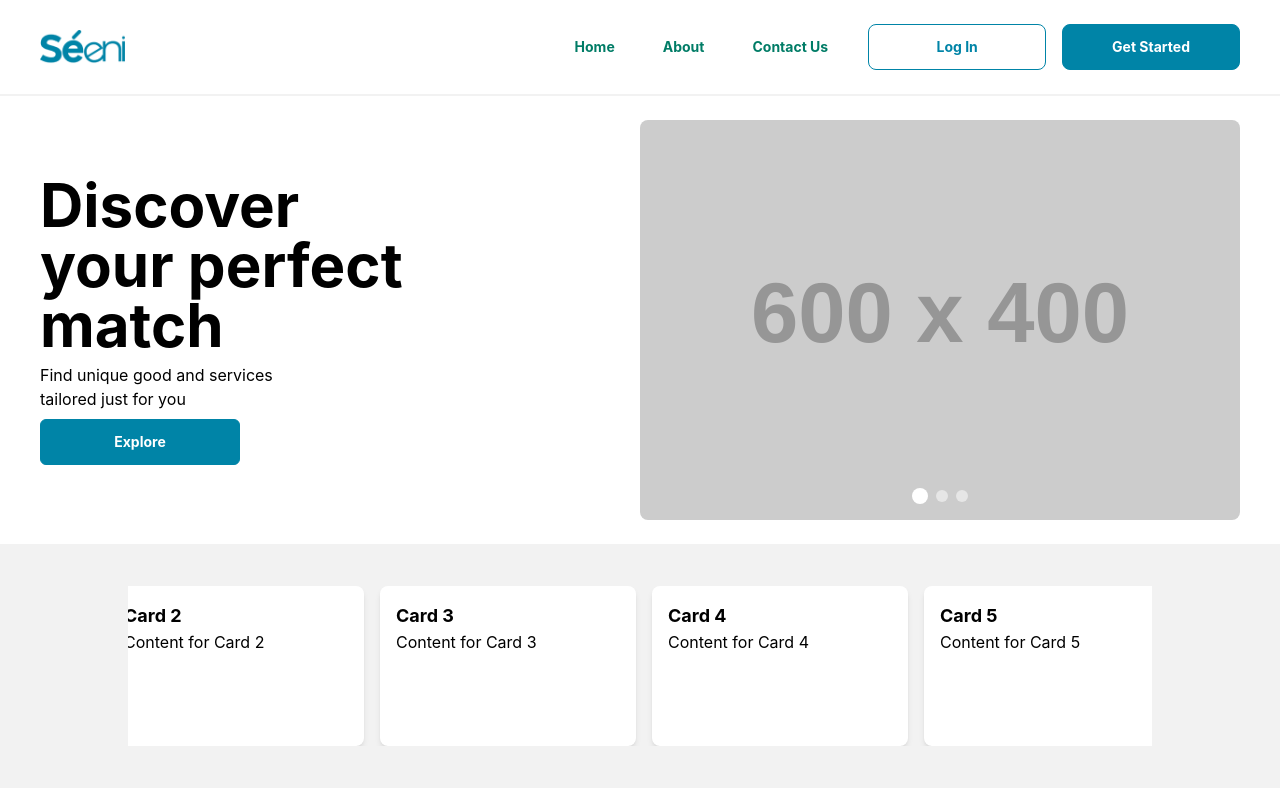
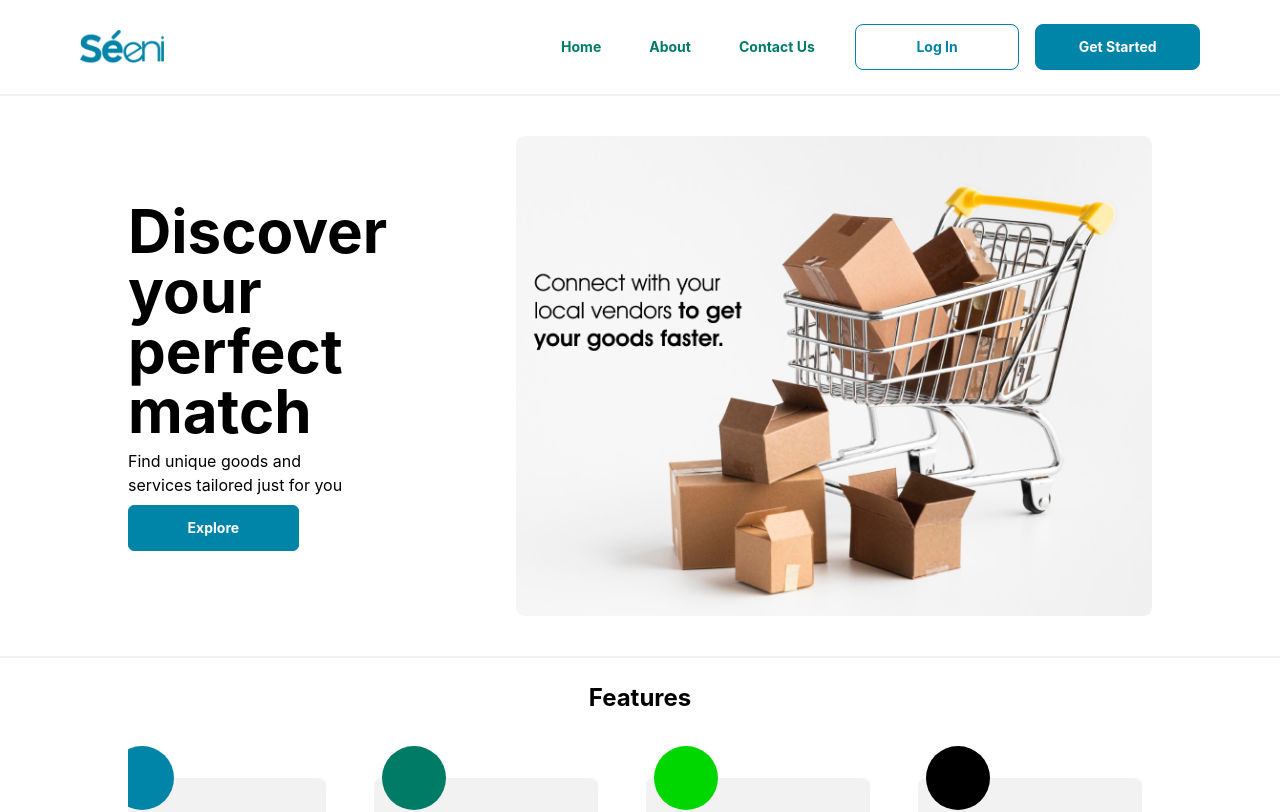
Before and after one commit to SeeniOfficial/frontend, a React (Vite) app: page / in a window 1280 px wide. Shown: the top 812 px of the page. Built offline with nearby package versions, Linux system fonts and the light colour scheme; a web font is replaced by a local one.

Commit message:
feat: complete hero, features, header

```diff
--- a/src/components/Features.jsx
+++ b/src/components/Features.jsx
@@ -1,12 +1,15 @@
-import React, { useEffect, useRef, useState } from "react";
+import React, { useEffect, useRef } from "react";
+import { Link } from "react-router-dom";
 
 const cards = [
-  { id: 1, title: 'Card 1', content: 'Content for Card 1' },
-  { id: 2, title: 'Card 2', content: 'Content for Card 2' },
-  { id: 3, title: 'Card 3', content: 'Content for Card 3' },
-  { id: 4, title: 'Card 4', content: 'Content for Card 4' },
-  { id: 5, title: 'Card 5', content: 'Content for Card 5' },
+  { id: 1, title: "AI Powered Matching", content: "Efficient connections between skills, jobs and preferences" },
+  { id: 2, title: "Hyper-local Focus", content: "Caters to uniqu needs in local markets within a flexible radius" },
+  { id: 3, title: "Digital Presence for All", content: "Simple tools for amll vendors to establish online presence" },
+  { id: 4, title: "Trust-building Mechanisms", content: "Ratings, reviews and secure payments to address trust issues" },
+  { id: 5, title: "Card 5", content: "Content for Card 5" },
 ];
+
+const colors = ["#000000", "#0084A7", "#007C66", "#00D600"];
 
 export const Features = () => {
   const carouselRef = useRef(null);
@@ -44,47 +47,57 @@ export const Features = () => {
 
     startScrolling();
 
-    carousel.addEventListener('mouseenter', pauseScrolling);
-    carousel.addEventListener('mouseleave', resumeScrolling);
+    carousel.addEventListener("mouseenter", pauseScrolling);
+    carousel.addEventListener("mouseleave", resumeScrolling);
 
     return () => {
       pauseScrolling();
-      carousel.removeEventListener('mouseenter', pauseScrolling);
-      carousel.removeEventListener('mouseleave', resumeScrolling);
+      carousel.removeEventListener("mouseenter", pauseScrolling);
+      carousel.removeEventListener("mouseleave", resumeScrolling);
     };
   }, []);
 
   return (
-   <div className="py-10 px-10 md:px-32">
+    <div className="py-8 bg-white px-12 md:px-32 text-center">
+      <p className="font-bold mb-8 -mt-2 text-2xl">Features</p>
       <div className="relative w-full overflow-hidden group">
         <div
           ref={carouselRef}
-        className="flex overflow-x-auto space-x-4 scrollbar-hide scroll-smooth"
+          className="relative py-8 flex overflow-x-auto space-x-12 scrollbar-hide scroll-smooth"
           style={{
-          scrollbarWidth: 'none',
-          msOverflowStyle: 'none',
-          WebkitOverflowScrolling: 'touch'
+            scrollbarWidth: "none",
+            msOverflowStyle: "none",
+            WebkitOverflowScrolling: "touch",
           }}
         >
           {cards.concat(cards).map((card, index) => (
             <div
               key={`${card.id}-${index}`}
-            className="flex-none w-64 h-40 bg-white rounded-lg shadow-md p-4"
+              className="relative flex-none space-y-2 w-56 bg-whyte rounded-lg text-left text-sm py-10 px-2"
             >
-            <h3 className="text-lg font-bold">{card.title}</h3>
-            <p>{card.content}</p>
+              <h3 className="pr-10 text-xl font-bold">{card.title}</h3>
+              <p className="">{card.content}</p>
+              <Link className="font-bold underline">Learn More</Link>
+              <div
+                className="absolute w-16 h-16 rounded-full -top-10 left-2"
+                style={{ backgroundColor: colors[index % colors.length] }}
+              />
             </div>
           ))}
         </div>
         {/* Left Arrow */}
         <div className="hidden group-hover:block absolute top-[50%] -translate-x-0 translate-y-[-50%] left-5 text-2xl rounded-full p-2 bg-black/20 text-white cursor-pointer">
-      <button className="h-6 w-6" onClick={() => scroll(-200)}>right</button>
+          <button className="h-6 w-6" onClick={() => scroll(-200)}>
+            left
+          </button>
         </div>
         {/* Right Arrow */}
         <div className="hidden group-hover:block absolute top-[50%] -translate-x-0 translate-y-[-50%] right-5 text-2xl rounded-full p-2 bg-black/20 text-white cursor-pointer">
-      <button className="h-6 w-6" onClick={() => scroll(200)}>right</button>
+          <button className="h-6 w-6" onClick={() => scroll(200)}>
+            right
+          </button>
         </div>
       </div>
     </div>
-      )
+  );
 };
--- a/src/components/Header.jsx
+++ b/src/components/Header.jsx
@@ -7,7 +7,7 @@ import { Button } from "./Button";
 export const Header = () => {
 
   return (
-    <div className="bg-white dark:bg-drkprimary py-6 flex justify-between items-center px-10">
+    <div className="bg-white dark:bg-drkprimary py-6 flex justify-between items-center px-12 md:px-20">
       <div className="">
      <img src={logo} alt="seeni logo" />
       </div>
--- a/src/components/Hero.jsx
+++ b/src/components/Hero.jsx
@@ -1,76 +1,117 @@
-import React, { useEffect, useRef, useState } from "react";
+import React, { useState, useEffect, useCallback } from "react";
+import { motion, AnimatePresence } from "framer-motion";
+import { wrap } from "popmotion";
 import { Button } from "./Button";
 
-const images = [
-  "https://placehold.co/600x400/000000/FFFFFF/png",
-  "https://placehold.co/600x400/FFFFFF/FFFFFF/png",
-  "https://placehold.co/600x400/000000/FFFFFF/png",
-];
+// Import images
+import slide1 from "../assets/slide1.png";
+import slide2 from "../assets/slide2.png";
+import slide3 from "../assets/slide3.png";
+import slide4 from "../assets/slide4.png";
+
+const images = [slide1, slide2, slide3, slide4];
+
+const variants = {
+  enter: (direction) => {
+    return {
+      x: direction > 0 ? 1000 : -1000,
+      opacity: 0
+    };
+  },
+  center: {
+    zIndex: 1,
+    x: 0,
+    opacity: 1
+  },
+  exit: (direction) => {
+    return {
+      zIndex: 0,
+      x: direction < 0 ? 1000 : -1000,
+      opacity: 0
+    };
+  }
+};
+
+const swipeConfidenceThreshold = 10000;
+const swipePower = (offset, velocity) => {
+  return Math.abs(offset) * velocity;
+};
 
 export const Hero = () => {
-  const [currentIndex, setCurrentIndex] = useState(0);
+  const [[page, direction], setPage] = useState([0, 0]);
+
+  const imageIndex = wrap(0, images.length, page);
+
+  const paginate = useCallback((newDirection) => {
+    setPage([page + newDirection, newDirection]);
+  }, [page]);
 
   useEffect(() => {
-    const timer = setInterval(() => {
-      setCurrentIndex((prevIndex) => (prevIndex + 1) % images.length);
-    }, 8000);
-    return () => clearInterval(timer);
-  }, []);
+    const interval = setInterval(() => {
+      paginate(1);
+    }, 5000); // Change image every 5 seconds
 
-  const goToSlide = (index) => {
-    setCurrentIndex(index);
-  };
-
-  const goToPrevious = () => {
-    const isFirstSlide = currentIndex === 0;
-    const newIndex = isFirstSlide ? images.length - 1 : currentIndex - 1;
-    setCurrentIndex(newIndex);
-  };
-
-  const goToNext = () => {
-    const isLastSlide = currentIndex === images.length - 1;
-    const newIndex = isLastSlide ? 0 : currentIndex + 1;
-    setCurrentIndex(newIndex);
-  };
+    return () => clearInterval(interval);
+  }, [paginate]);
 
   return (
-    <div className="flex justify-between bg-white py-6 px-10 text-left">
+    <div className="flex justify-between bg-white py-10 px-12 md:px-32 text-left">
       <div className="w-1/3 flex flex-col gap-2 justify-center">
         <p className="font-bold text-6xl">Discover your perfect match</p>
-        <p className="w-2/3">Find unique good and services tailored just for you</p>
+        <p className="w-2/3">Find unique goods and services tailored just for you</p>
         <Button label="Explore" btnStyles="rounded-md bg-primary w-1/2 text-white font-bold text-sm" />
       </div>
-      <div className="relative w-fit rounded-lg">
-        <div className="w-full h-full bg-center bg-cover rounded-lg duration-500">
-          <img
-            src={images[currentIndex]}
-            alt="hero"
+      <div className="relative w-fit h-[30em] rounded-lg overflow-hidden group">
+        <AnimatePresence initial={false} custom={direction}>
+          <motion.img
+            key={page}
+            src={images[imageIndex]}
+            custom={direction}
+            variants={variants}
+            initial="enter"
+            animate="center"
+            exit="exit"
+            transition={{
+              x: { type: "spring", stiffness: 300, damping: 30 },
+              opacity: { duration: 0.2 }
+            }}
+            drag="x"
+            dragConstraints={{ left: 0, right: 0 }}
+            dragElastic={1}
+            onDragEnd={(e, { offset, velocity }) => {
+              const swipe = swipePower(offset.x, velocity.x);
+
+              if (swipe < -swipeConfidenceThreshold) {
+                paginate(1);
+              } else if (swipe > swipeConfidenceThreshold) {
+                paginate(-1);
+              }
+            }}
             className="w-full h-full object-cover rounded-lg"
           />
-        </div>
+        </AnimatePresence>
         {/* Left Arrow */}
-        <div className="hidden group-hover:block absolute top-[50%] -translate-x-0 translate-y-[-50%] left-5 text-2xl rounded-full p-2 bg-black/20 text-white cursor-pointer">
-          <button className="h-6 w-6" onClick={goToPrevious}>
-            {" "}
-            left
+        <div className="absolute top-1/2 left-4 transform -translate-y-1/2 cursor-pointer opacity-0 group-hover:opacity-100 transition-opacity duration-300">
+          <button className="text-white rounded-full p-2" onClick={() => paginate(-1)}>
+            ←
           </button>
         </div>
         {/* Right Arrow */}
-        <div className="hidden group-hover:block absolute top-[50%] -translate-x-0 translate-y-[-50%] right-5 text-2xl rounded-full p-2 bg-black/20 text-white cursor-pointer">
-          <button className="h-6 w-6" onClick={goToNext}>
-            right
+        <div className="absolute top-1/2 right-4 transform -translate-y-1/2 cursor-pointer opacity-0 group-hover:opacity-100 transition-opacity duration-300">
+          <button className="text-white rounded-full p-2" onClick={() => paginate(1)}>
+            →
           </button>
         </div>
-        <div className="absolute bottom-4 left-0 right-0">
+        {/* Dots */}
+        <div className="absolute bottom-4 left-0 right-0 opacity-0 group-hover:opacity-100 transition-opacity duration-300">
           <div className="flex items-center justify-center gap-2">
             {images.map((_, index) => (
-              <div
+              <button
                 key={index}
-                className={`
-              transition-all w-3 h-3 bg-white rounded-full
-              ${currentIndex === index ? "p-2" : "bg-opacity-50"}
-            `}
-                onClick={() => goToSlide(index)}
+                className={`w-3 h-3 rounded-full ${
+                  imageIndex === index ? "bg-white" : "bg-white/50"
+                }`}
+                onClick={() => setPage([index, index > page ? 1 : -1])}
               />
             ))}
           </div>
```
Lines whose indentation alone changed are shown as unchanged.
